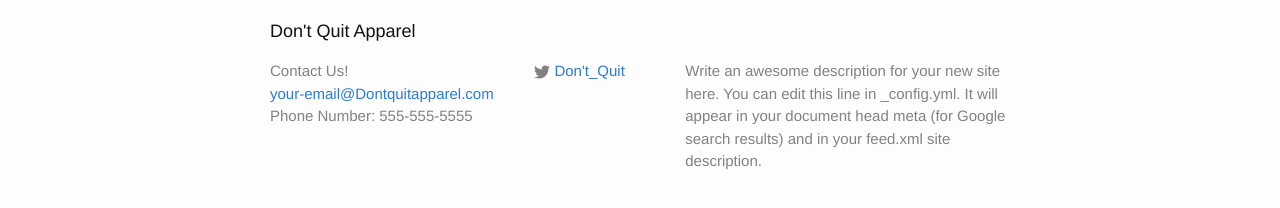
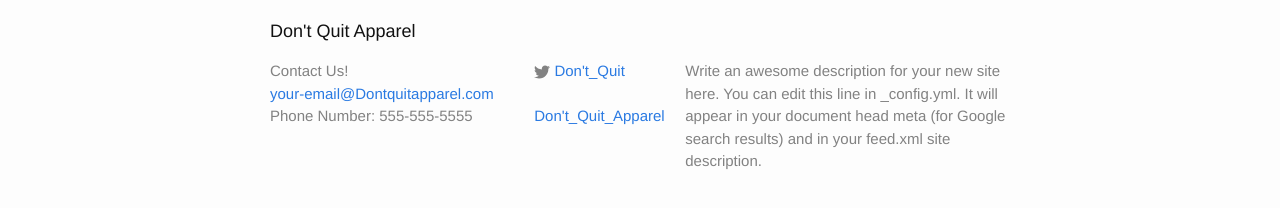
Before and after one commit to cbrancato96/DontQuitApparel, a Jekyll site: the page built from index.html, in a window 1280 px wide. Shown: the part 309-517 px from the top of the page. Built offline with Jekyll 4.4.1, drawn with Linux system fonts in a browser that asks for light colours.

Commit message:
Update icon-facebook.html

```diff
--- a/_includes/icon-facebook.html
+++ b/_includes/icon-facebook.html
@@ -1 +1 @@
-<a href="https://facebook.com/{{ include.facebook_username }}"><span class = "icon icon--facebook">{% include icon-facebook.svg %}</span><span class="username">{{ include.facebook_username }}</span></a>
+<a href="https://facebook.com/{{ include.username }}"><span class = "icon icon--facebook">{% include icon-facebook.svg %}</span><span class="username">{{ include.username }}</span></a>
```
